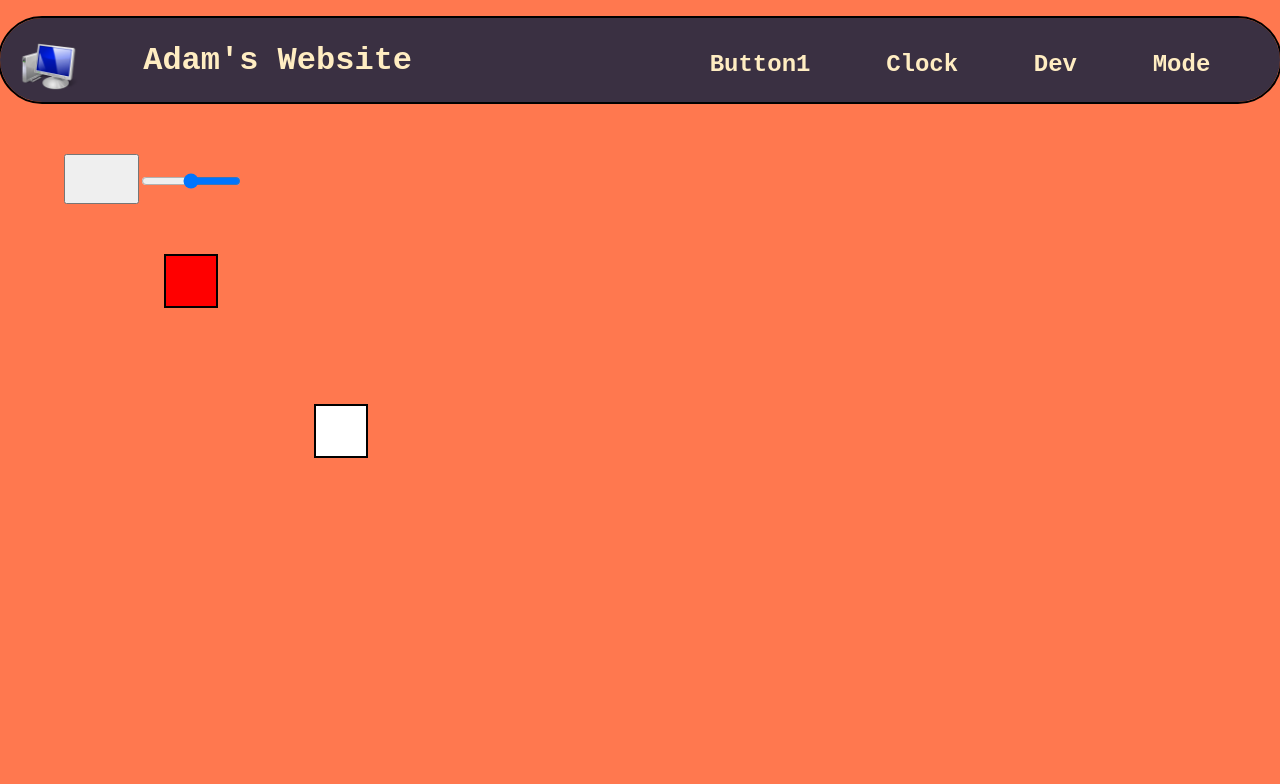
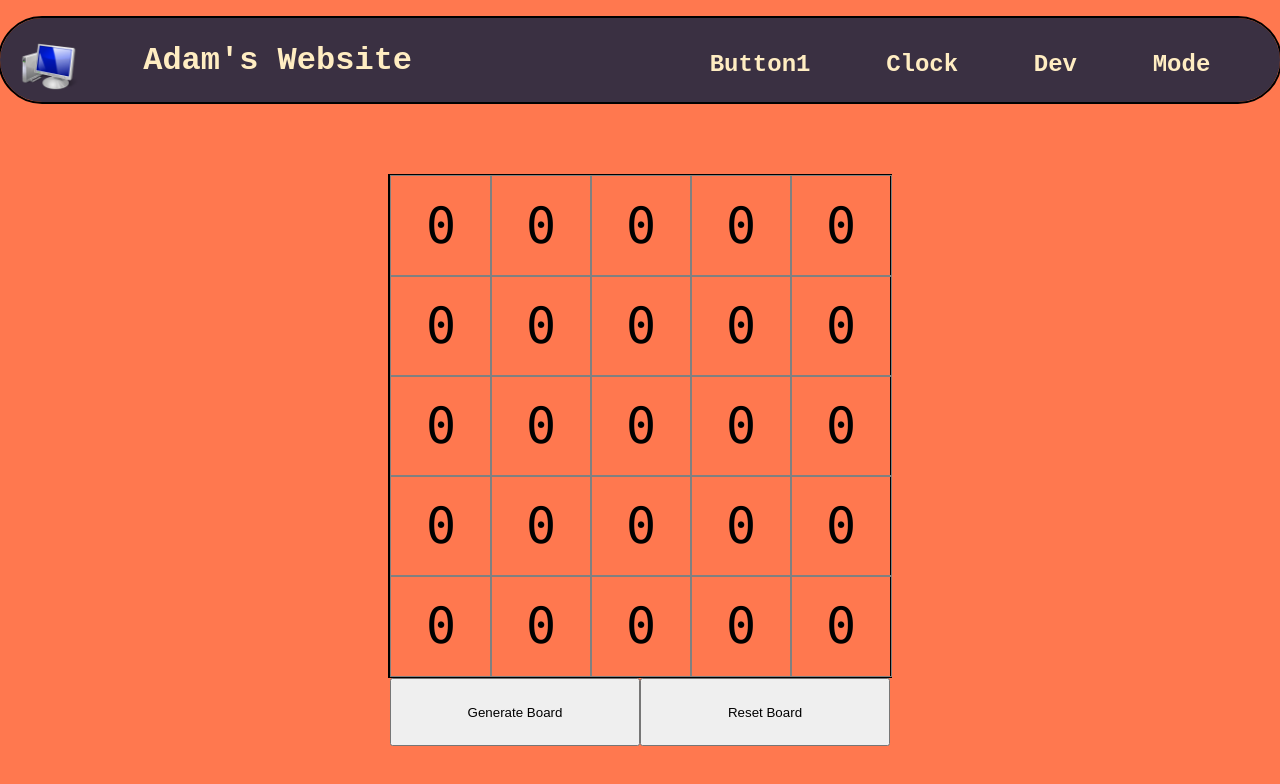
Before and after one commit to AdamCanard/react, a React app: page / in a window 1280 px wide. Shown: the top 784 px of the page. Built offline with nearby package versions, Linux system fonts and the light colour scheme.

Commit message:
minesweeper grid

```diff
--- a/package.json
+++ b/package.json
@@ -18,8 +18,7 @@
     "styled-components": "^6.1.2"
   },
   "scripts": {
-    "start": "npm run go",
-    "go": "webpack-dev-server",
+    "start": "webpack-dev-server",
     "build": "webpack ."
   },
   "devDependencies": {
--- a/src/App.js
+++ b/src/App.js
@@ -29,9 +29,7 @@ export default App;
 function Screen() {
   const [gamer, setGamer] = useState(false);
   const [color, setColor] = useState("#FFEDC2");
-  const [clock, setClock] = useState(false);
-  const [dev, setDev] = useState(true);
-  const compList = [clock, dev];
+  const [current, setCurrent] = useState("dev");
 
   const screenStyle = {
     display: "grid",
@@ -75,10 +73,10 @@ function Screen() {
   }
 
   function compClock() {
-    setClock(!clock);
+    setCurrent("clock");
   }
   function compDev() {
-    setDev(!dev);
+    setCurrent("dev");
   }
 
   return (
@@ -93,8 +91,8 @@ function Screen() {
           color={color}
         />
         <div style={flexStyleCenter}>
-          {clock ? <Clock /> : <></>}
-          {dev ? <Dev /> : <></>}
+          {current == "clock" ? <Clock /> : <></>}
+          {current == "dev" ? <Dev /> : <></>}
         </div>
       </div>
     </div>
--- /dev/null
+++ b/src/Board.js
@@ -0,0 +1,154 @@
+import { useState, useEffect, useCallback } from "react";
+import Cell from "./Cell.js";
+
+export default function Board({ row, col, bombs }) {
+  const [grid, setGrid] = useState(
+    Array(row)
+      .fill()
+      .map(() => new Array(col).fill(0))
+  );
+  const [renderedGrid, setRenderedGrid] = useState(
+    grid.map((row, i) =>
+      row.map((col, j) => (
+        <Cell
+          key={j}
+          val={col}
+          row={i}
+          col={j}
+          checkVal={checkVal}
+          openBox={openBox}
+        />
+      ))
+    )
+  );
+
+  const gridStyle = {
+    display: "grid",
+    height: "500px",
+    width: "500px",
+    alignItems: "center",
+    gridTemplateColumns: "repeat(5, 100px)",
+    gridTemplateRows: "repeat(5, 100px)",
+    border: "2px solid black",
+  };
+
+  const boardGen = () => {
+    const newGrid = grid;
+    for (let i = 0; i < bombs; i++) {
+      let tempR = Math.floor(Math.random() * row);
+      let tempC = Math.floor(Math.random() * col);
+      if (newGrid[tempR][tempC] == 0) {
+        newGrid[tempR][tempC] = "B";
+      } else {
+        i--;
+      }
+    }
+    for (let i = 0; i < row; i++) {
+      for (let j = 0; j < col; j++) {
+        console.log(newGrid);
+        console.log(i);
+        console.log(j);
+        if (newGrid[i][j] == "B") {
+        } else {
+          newGrid[i][j] = countBombs(newGrid, i, j);
+        }
+      }
+    }
+    setGrid(newGrid);
+  };
+
+  const renderGrid = () => {
+    const newGrid = grid.map((row, i) =>
+      row.map((col, j) => (
+        <Cell
+          key={j}
+          val={col}
+          row={i}
+          col={j}
+          checkVal={checkVal}
+          openBox={openBox}
+        />
+      ))
+    );
+    setRenderedGrid(newGrid);
+  };
+
+  function countBombs(board, row, col) {
+    let count = 0;
+    if (row != 0) {
+      if (board[row - 1][col - 1] == "B") {
+        count++;
+      }
+      if (board[row - 1][col] == "B") {
+        count++;
+      }
+      if (board[row - 1][col + 1] == "B") {
+        count++;
+      }
+    }
+
+    if (board[row][col - 1] == "B") {
+      count++;
+    }
+    if (board[row][col + 1] == "B") {
+      count++;
+    }
+
+    if (row != 4) {
+      if (board[row + 1][col - 1] == "B") {
+        count++;
+      }
+      if (board[row + 1][col] == "B") {
+        count++;
+      }
+      if (board[row + 1][col + 1] == "B") {
+        count++;
+      }
+    }
+
+    return count;
+  }
+
+  function checkVal(i, j) {
+    return grid[i][j];
+  }
+
+  function openBox(i, j) {
+    console.log(grid[i][j]);
+  }
+
+  function Update() {
+    boardGen();
+    renderGrid();
+  }
+
+  function Reset() {
+    setGrid(
+      Array(row)
+        .fill()
+        .map(() => new Array(col).fill(0))
+    );
+    renderGrid();
+  }
+
+  return (
+    <>
+      <div style={gridStyle}>{renderedGrid}</div>
+      <div
+        style={{
+          display: "flex",
+          flexDirection: "row",
+          height: "10%",
+          width: "500px",
+        }}
+      >
+        <button style={{ width: "50%", height: "100%" }} onClick={Update}>
+          Generate Board
+        </button>
+        <button style={{ width: "50%", height: "100%" }} onClick={Reset}>
+          Reset Board
+        </button>
+      </div>
+    </>
+  );
+}
--- /dev/null
+++ b/src/Cell.js
@@ -0,0 +1,35 @@
+import { useState, useEffect, useCallback } from "react";
+
+export default function Cell({ val, row, col, checkVal, openBox }) {
+  const [clicked, setClicked] = useState(false);
+
+  const boxStyle = {
+    display: "flex",
+    placeContent: "center",
+    textAlign: "center",
+    height: "100px",
+    width: "100px",
+    flexWrap: "wrap",
+    border: "grey 1px solid",
+    fontFamily: "Lucida Console",
+    fontSize: "50px",
+  };
+
+  function clickBox(row, col) {
+    if (!clicked) {
+      setClicked(true);
+      let val = checkVal(row, col);
+      if (val == "B") {
+        alert("bomb");
+      } else {
+        openBox(row, col);
+      }
+    }
+  }
+
+  return (
+    <div onClick={() => clickBox(row, col)} style={boxStyle}>
+      {val}
+    </div>
+  );
+}
--- a/src/Dev.js
+++ b/src/Dev.js
@@ -1,129 +1,16 @@
 import { useState, useEffect, useCallback } from "react";
+import Gameloop from "./WIP/Gameloop";
+import Board from "./Board";
 
 export default function Dev() {
-  return <Gameloop />;
+  return (
+    // <Gameloop />
+    <>
+      <Minesweeper />
+    </>
+  );
 }
 
-function Gameloop() {
-  const [time, setTime] = useState(() => new Date());
-  const [x, setX] = useState(250);
-  const [y, setY] = useState(250);
-  const [guyX, setGuyX] = useState(100);
-  const [guyY, setGuyY] = useState(100);
-  const [pause, setPause] = useState(true);
-  const [speed, setSpeed] = useState(100);
-  const style = {
-    position: "absolute",
-    height: "50px",
-    width: "50px",
-    border: "2px black solid",
-    backgroundColor: "white",
-    color: "black",
-    marginTop: y,
-    marginLeft: x,
-    transition: ".1s",
-  };
-
-  const guyStyle = {
-    position: "absolute",
-    height: "50px",
-    width: "50px",
-    border: "2px black solid",
-    backgroundColor: "red",
-    color: "black",
-    marginTop: guyY,
-    marginLeft: guyX,
-    transition: ".2s",
-  };
-
-  function keyHandler(e) {
-    if (e.key === "ArrowUp") {
-      setY(y - 50);
-    } else if (e.key === "ArrowDown") {
-      setY(y + 50);
-    } else if (e.key === "ArrowRight") {
-      setX(x + 50);
-    } else if (e.key === "ArrowLeft") {
-      setX(x - 50);
-    } else {
-    }
-    moveGuy();
-  }
-
-  function moveGuy() {
-    if (pause) {
-    } else if (x == guyX && y == guyY) {
-      alert("caught");
-      setGuyX(100);
-      setGuyY(100);
-    } else {
-      if (x == guyX) {
-        if (y >= guyY) {
-          setGuyY(guyY + 10);
-        } else {
-          setGuyY(guyY - 10);
-        }
-      } else if (y == guyY) {
-        if (x >= guyX) {
-          setGuyX(guyX + 10);
-        } else {
-          setGuyX(guyX - 10);
-        }
-      } else {
-        if (y >= guyY) {
-          setGuyY(guyY + 10);
-        } else {
-          setGuyY(guyY - 10);
-        }
-        if (x >= guyX) {
-          setGuyX(guyX + 10);
-        } else {
-          setGuyX(guyX - 10);
-        }
-      }
-    }
-  }
-
-  useEffect(() => {
-    const id = setInterval(() => {
-      setTime(new Date());
-      moveGuy();
-    }, speed);
-    window.addEventListener("keydown", keyHandler);
-
-    return () => {
-      clearInterval(id);
-      window.removeEventListener("keydown", keyHandler);
-    };
-  });
-
-  function Pause() {
-    setPause(!pause);
-  }
-  return (
-    <div
-      style={{
-        display: "flex",
-        justifyContent: "flex-start",
-        height: "90%",
-        width: "90%",
-      }}
-    >
-      <button
-        style={{ height: "50px", width: "75px" }}
-        onClick={Pause}
-      ></button>
-      <input
-        style={{ height: "50px", width: "100px" }}
-        type="range"
-        min="0"
-        max="200"
-        defaultValue={100}
-        dir="rtl"
-        onInput={(e) => setSpeed(e.target.value)}
-      ></input>
-      <div style={style}> </div>
-      <div style={guyStyle}> </div>
-    </div>
-  );
+function Minesweeper() {
+  return <Board row={5} col={5} bombs={5} />;
 }
--- /dev/null
+++ b/src/WIP/Gameloop.js
@@ -0,0 +1,125 @@
+import { useState, useEffect } from "react";
+
+export default function Gameloop() {
+  const [time, setTime] = useState(() => new Date());
+  const [x, setX] = useState(250);
+  const [y, setY] = useState(250);
+  const [guyX, setGuyX] = useState(100);
+  const [guyY, setGuyY] = useState(100);
+  const [pause, setPause] = useState(true);
+  const [speed, setSpeed] = useState(100);
+  const style = {
+    position: "absolute",
+    height: "50px",
+    width: "50px",
+    border: "2px black solid",
+    backgroundColor: "white",
+    color: "black",
+    marginTop: y,
+    marginLeft: x,
+    transition: ".1s",
+  };
+
+  const guyStyle = {
+    position: "absolute",
+    height: "50px",
+    width: "50px",
+    border: "2px black solid",
+    backgroundColor: "red",
+    color: "black",
+    marginTop: guyY,
+    marginLeft: guyX,
+    transition: ".2s",
+  };
+
+  function keyHandler(e) {
+    if (e.key === "ArrowUp") {
+      setY(y - 50);
+    } else if (e.key === "ArrowDown") {
+      setY(y + 50);
+    } else if (e.key === "ArrowRight") {
+      setX(x + 50);
+    } else if (e.key === "ArrowLeft") {
+      setX(x - 50);
+    } else {
+    }
+    moveGuy();
+  }
+
+  function moveGuy() {
+    if (pause) {
+    } else if (x == guyX && y == guyY) {
+      alert("caught");
+      setGuyX(100);
+      setGuyY(100);
+    } else {
+      if (x == guyX) {
+        if (y >= guyY) {
+          setGuyY(guyY + 10);
+        } else {
+          setGuyY(guyY - 10);
+        }
+      } else if (y == guyY) {
+        if (x >= guyX) {
+          setGuyX(guyX + 10);
+        } else {
+          setGuyX(guyX - 10);
+        }
+      } else {
+        if (y >= guyY) {
+          setGuyY(guyY + 10);
+        } else {
+          setGuyY(guyY - 10);
+        }
+        if (x >= guyX) {
+          setGuyX(guyX + 10);
+        } else {
+          setGuyX(guyX - 10);
+        }
+      }
+    }
+  }
+
+  useEffect(() => {
+    const id = setInterval(() => {
+      setTime(new Date());
+      moveGuy();
+    }, speed);
+    window.addEventListener("keydown", keyHandler);
+
+    return () => {
+      clearInterval(id);
+      window.removeEventListener("keydown", keyHandler);
+    };
+  });
+
+  function Pause() {
+    setPause(!pause);
+  }
+  return (
+    <div
+      style={{
+        display: "flex",
+        justifyContent: "flex-start",
+        height: "90%",
+        width: "90%",
+      }}
+    >
+      <button
+        style={{ height: "50px", width: "75px" }}
+        onClick={Pause}
+      ></button>
+      <input
+        style={{ height: "50px", width: "100px" }}
+        type="range"
+        min="0"
+        max="200"
+        defaultValue={100}
+        dir="rtl"
+        onInput={(e) => setSpeed(e.target.value)}
+      ></input>
+      <div style={style}> </div>
+      <div style={guyStyle}> </div>
+    </div>
+  );
+}
```
